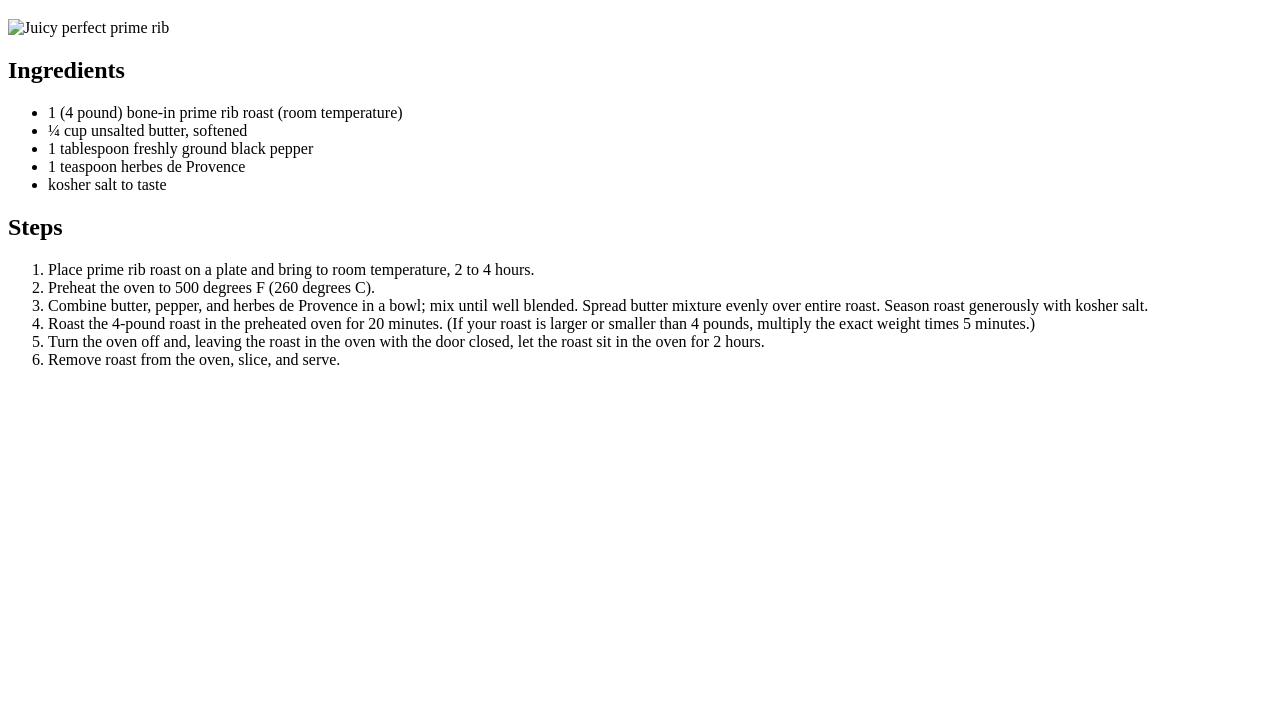
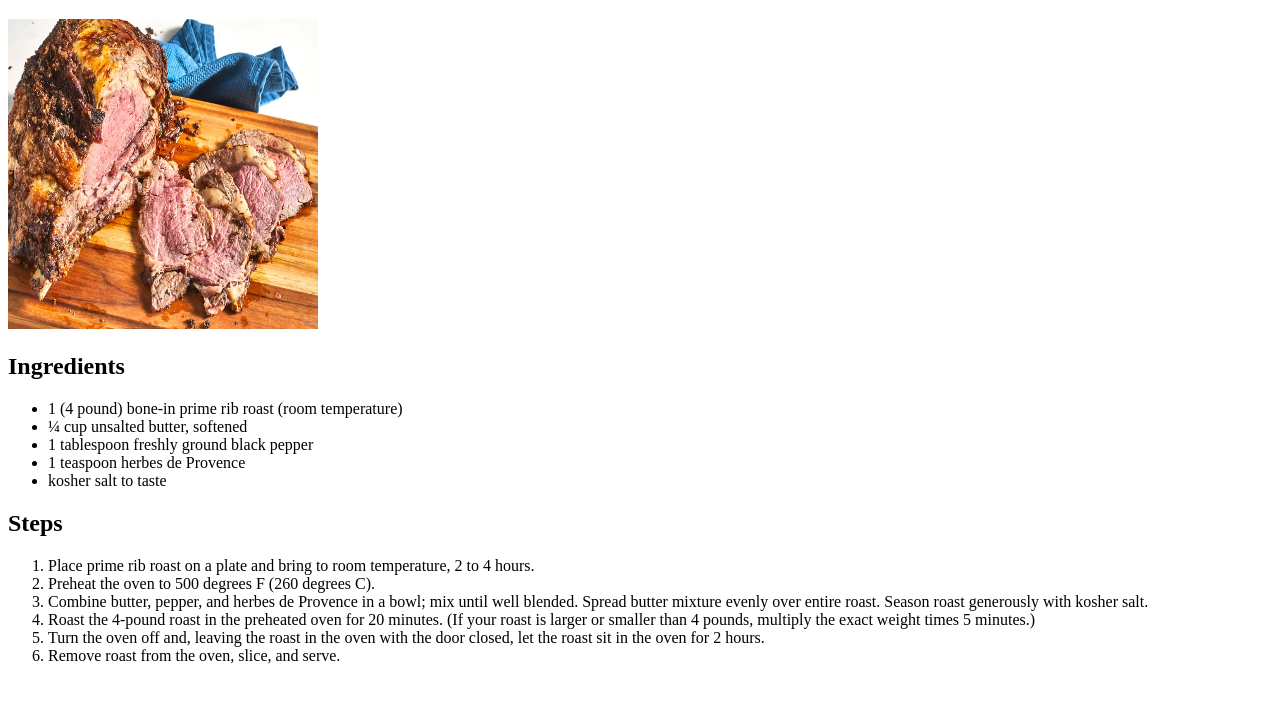
Before and after one commit to JohnBOdin/odin-recipes, a plain HTML site: page recipes/chef-johns-perfect-prime-rib.html in a window 1280 px wide. Shown: the part 61-764 px from the top of the page. Drawn offline with Linux system fonts and the light colour scheme.

Commit message:
Prime rib photo is broken. Update prime rib image file name

```diff
--- a/recipes/chef-johns-perfect-prime-rib.html
+++ b/recipes/chef-johns-perfect-prime-rib.html
@@ -8,7 +8,7 @@
 
 <body>
     <h1>Chef John's Perfect Prime Rib</h1>
-    <img src="chef-johns-perfect-prime-rib.html" alt="Juicy perfect prime rib" height="310" width="310">
+    <img src="chef-johns-perfect-prime-rib.webp" alt="Juicy perfect prime rib" height="310" width="310">
     <h2>Ingredients</h2>
 
     <ul>
```
